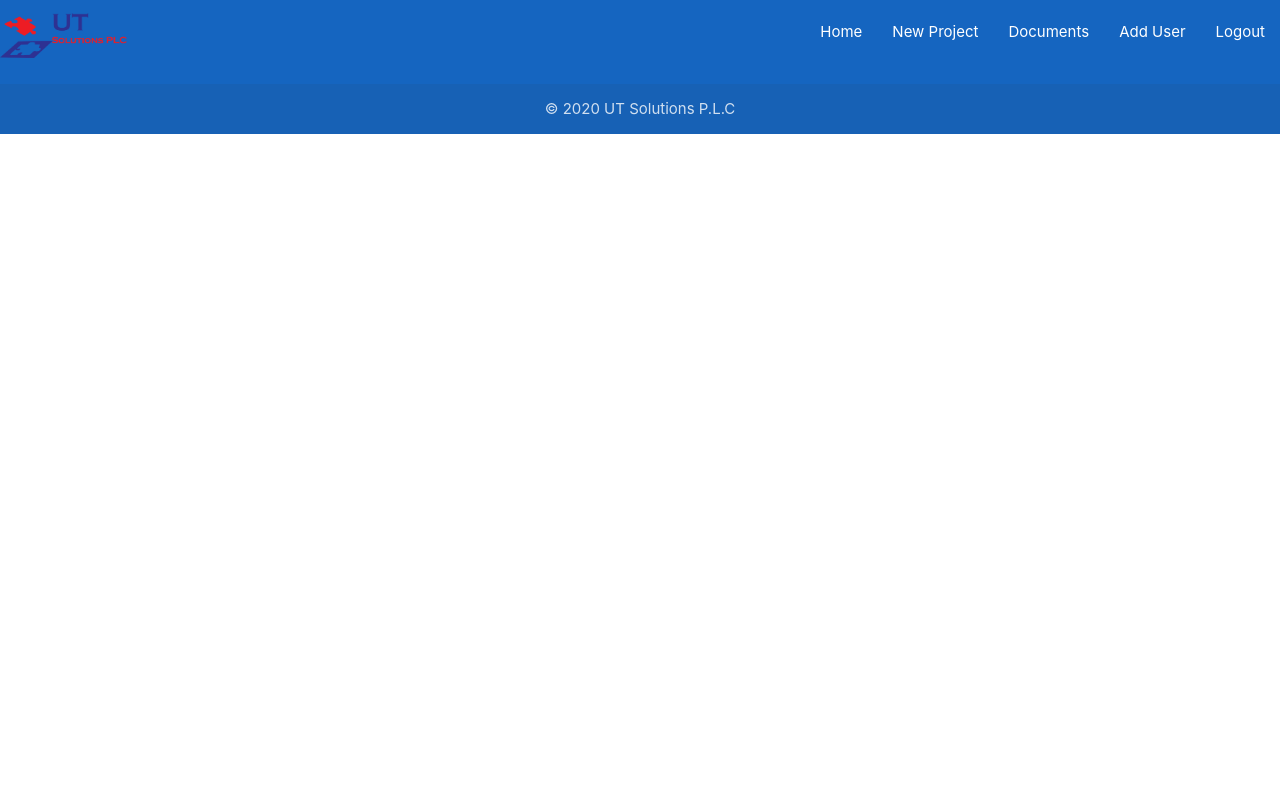
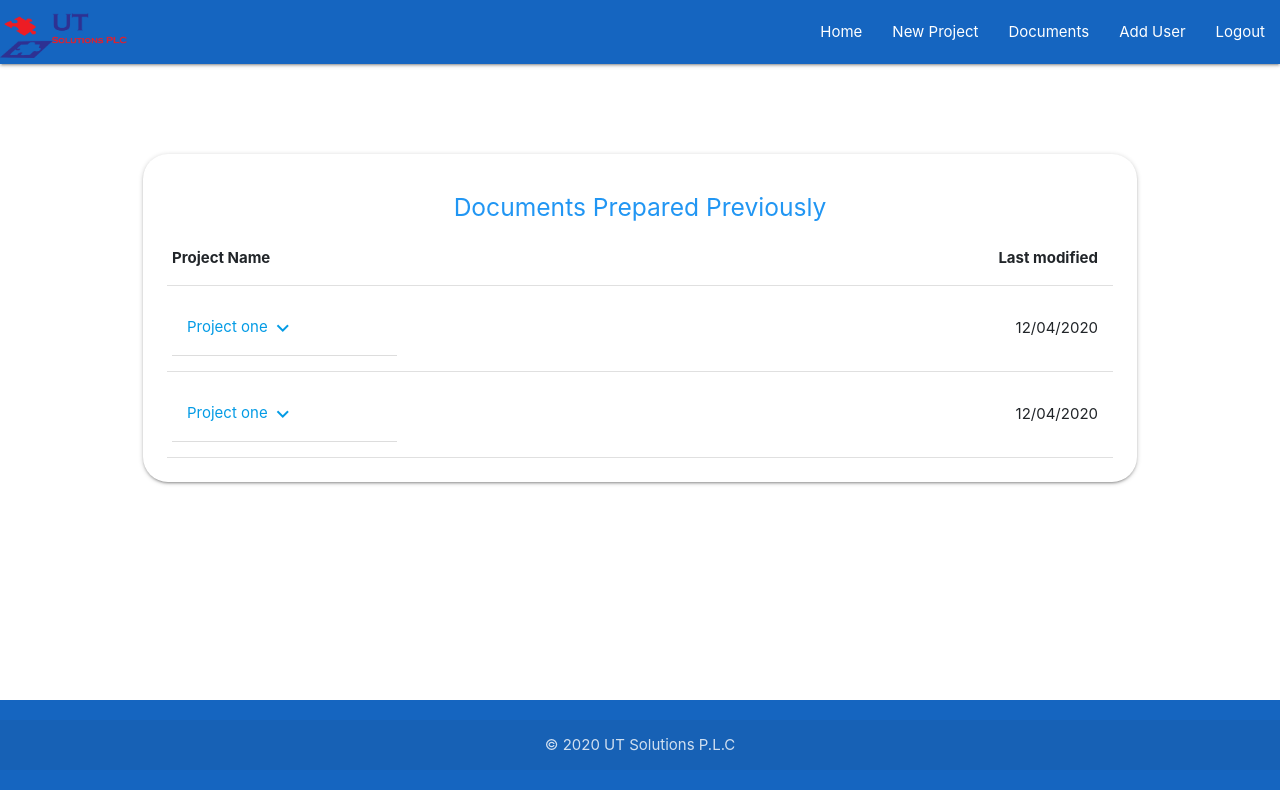
Before and after one commit to abdu4188/UT-financial-proposal-generator, a Vue app: page /documents in a window 1280 px wide. Shown: the top 790 px of the page. Built offline with nearby package versions, Linux system fonts and the light colour scheme.

Commit message:
login, signup and documents UI

```diff
--- a/package.json
+++ b/package.json
@@ -11,6 +11,7 @@
     "core-js": "^3.6.4",
     "firebase": "^7.14.1",
     "jquery": "^3.5.0",
+    "materialize-css": "^1.0.0-rc.2",
     "vue": "^2.6.11",
     "vue-router": "^3.1.6"
   },
--- a/src/App.vue
+++ b/src/App.vue
@@ -15,9 +15,23 @@ export default {
   components: {
     Navbar,
     Footer
+  },
+  mounted(){
   }
 }
 </script>
 
 <style>
+html {
+    position: relative;
+    min-height: 100%;
+}
+
+body {
+    margin: 0 0 300px !important;
+    min-height: 400px;
+    margin-bottom: 100px;
+    clear: both;
+}
+
 </style>
--- a/src/components/layout/Footer.vue
+++ b/src/components/layout/Footer.vue
@@ -18,5 +18,12 @@ export default {
 </script>
 
 <style>
-
+footer {
+    position: absolute;
+    left: 0;
+    bottom: 0;
+    height: 100px;
+    width: 100%;
+    overflow: hidden;
+}
 </style>
--- a/src/main.js
+++ b/src/main.js
@@ -1,6 +1,7 @@
 import Vue from 'vue'
 import App from './App.vue'
 import router from './router'
+import 'materialize-css/dist/css/materialize.min.css'
 
 Vue.config.productionTip = false
 
--- a/src/router/index.js
+++ b/src/router/index.js
@@ -1,6 +1,10 @@
 import Vue from 'vue'
 import VueRouter from 'vue-router'
 import Home from '../views/Home.vue'
+
+function lazyLoad(view){
+  return() => import(`@/views/${view}.vue`)
+}
 
 Vue.use(VueRouter)
 
@@ -9,6 +13,21 @@ Vue.use(VueRouter)
     path: '/',
     name: 'Home',
     component: Home
+  },
+  {
+    path: '/documents',
+    name: 'Documents',
+    component: lazyLoad('Documents')
+  },
+  {
+    path: '/login',
+    name: 'Login',
+    component: lazyLoad('Auth/Login')
+  },
+  {
+    path: '/signup',
+    name: 'Signup',
+    component: lazyLoad('Auth/Signup')
   },
 ]
 
--- /dev/null
+++ b/src/views/Auth/Login.vue
@@ -0,0 +1,51 @@
+<template>
+  <div class="login">
+      <div class="container custom-container">
+        <div class="card-panel">
+            <div class="card-title center">
+                <h4 class="blue-text darken-3">Login</h4>
+            </div>
+            <form class="">
+                <div class="row col-sm-12">
+                    <div class="col-sm-4"></div>
+                    <div class="col-sm-4 center.align">
+                        <div class="field input-field">
+                            <input type="email" name="email">
+                            <label for="email">Email</label>
+                        </div>
+                        <div class="field input-field">
+                            <input type="password" name="password">
+                            <label for="password">Password:</label>
+                        </div>
+                        <div class="center">
+                            <a class="waves-effect waves-light btn blue darken-3 white-text">Login</a><br><br>
+                            <a class="flat">Forgot password</a>
+                        </div>
+                    </div>
+                    <div class="col-sm-4"></div>
+                </div>
+            </form>
+        </div>
+    </div>
+  </div>
+</template>
+
+<script>
+export default {
+
+}
+</script>
+
+<style>
+.login .card-panel{
+  border-radius: 25px;
+  margin-top: 7vw;
+  margin-bottom: 7vw;
+}
+.custom-container{
+  width: 65vw;
+}
+.col-sm-4{
+    width: 33%;
+}
+</style>
--- /dev/null
+++ b/src/views/Auth/Signup.vue
@@ -0,0 +1,58 @@
+<template>
+  <div class="signup">
+      <div class="container custom-container">
+        <div class="card-panel">
+            <div class="card-title center">
+                <h4 class="blue-text darken-3">Signup</h4>
+            </div>
+            <form class="">
+                <div class="row">
+                    <div class="col-sm-4"></div>
+                    <div class="col-sm-4 center.align">
+                        <div class="field input-field">
+                            <input type="text" name="fname">
+                            <label for="fname">First name</label>
+                        </div>
+                        <div class="field input-field">
+                            <input type="text" name="lname">
+                            <label for="lname">Last name</label>
+                        </div>
+                        <div class="field input-field">
+                            <input type="email" name="email">
+                            <label for="email">Email</label>
+                        </div>
+                        <div class="field input-field">
+                            <input type="password" name="password">
+                            <label for="password">Password:</label>
+                        </div>
+                        <div class="field input-field">
+                            <input type="password" name="repass">
+                            <label for="repass">Enter your password again</label>
+                        </div>
+                        <div class="center">
+                            <a class="waves-effect waves-light btn blue darken-3 white-text">signup</a>
+                        </div>
+                    </div>
+                </div>
+            </form>
+        </div>
+    </div>
+  </div>
+</template>
+
+<script>
+export default {
+
+}
+</script>
+
+<style>
+.signup .card-panel{
+  border-radius: 25px;
+  margin-top: 7vw;
+  margin-bottom: 7vw;
+}
+.custom-container{
+  width: 60vw;
+}
+</style>
--- /dev/null
+++ b/src/views/Documents.vue
@@ -0,0 +1,78 @@
+<template>
+  <div class="documents">
+      <div class="container custom-container">
+          <div class="card-panel">
+              <div class="card-title center">
+                   <h5 class="blue-text darken-3">Documents Prepared Previously</h5>
+              </div>
+              <div class="card-content">
+                  <table class="highlight">
+                      <thead>
+                          <tr>
+                              <th>Project Name</th>
+                              <th>
+                              <th>
+                              <th style="text-align: right">Last modified</th>
+                              <th></th>
+                          </tr>
+                      </thead>
+                      <tbody>
+                          <tr class="main-row">
+                              <td>
+                                <a class="collapsible-header" data-toggle="collapse" href="#project-detail">Project one<i class="material-icons">expand_more</i></a>
+                              </td>
+                              <td></td>
+                              <td></td>
+                              <td style="text-align: right">12/04/2020</td>
+                          </tr>
+                          <tr class="collapse sub-row" id="project-detail">
+                              <td>Document 1</td>
+                              <td>By: John Doe</td>
+                              <td>Last Edited: Apr 14, 2020</td>
+                              <td><a class="waves-effect waves-light btn yellow darken-3 white-text">Edit</a></td>
+                              <td><a class="waves-effect waves-light btn blue darken-3 white-text">Download</a></td>
+                          </tr>
+                          <tr>
+                              <td>
+                                <a class="collapsible-header" data-toggle="collapse" href="#project-detail">Project one<i class="material-icons">expand_more</i></a>
+                              </td>
+                              <td></td>
+                              <td></td>
+                              <td style="text-align: right">12/04/2020</td>
+                          </tr>
+                      </tbody>
+                  </table>
+              </div>
+          </div>
+      </div>
+  </div>
+</template>
+
+<script>
+export default {
+
+}
+</script>
+
+<style>
+.documents .card-panel{
+  border-radius: 25px;
+  margin-top: 7vw;
+  margin-bottom: 7vw;
+}
+.custom-container{
+  width: 80vw;
+}
+.main-row td{
+    width: 25%;
+}
+.sub-row{
+    width: 20vw;
+}
+a{
+    text-decoration: none;
+}
+a:hover{
+    text-decoration: none;
+}
+</style>
--- a/src/views/Home.vue
+++ b/src/views/Home.vue
@@ -101,7 +101,7 @@
             <div class="col-sm-6">
               <div class="field input-field">
                 <textarea id="notes" class="materialize-textarea"></textarea>
-                <label for="notes">Note:</label>
+                <label for="notes">Remarks:</label>
               </div>
             </div>
 
@@ -161,6 +161,8 @@ export default {
 <style>
 .home .card-panel{
   border-radius: 25px;
+  margin-top: 7vw;
+  margin-bottom: 7vw;
 }
 .custom-container{
   width: 80vw;
```
Also changed, not shown: 1 other file (tests, documents, lock files or other folders).
